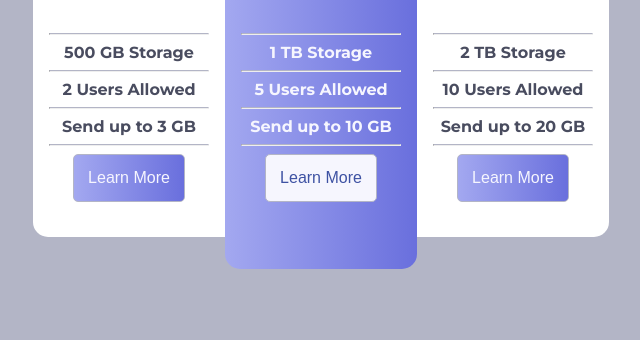
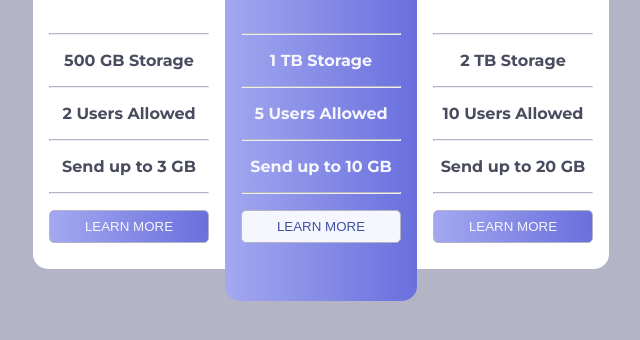
Before and after one commit to austrelios/frontendmentor, a plain HTML site: page index.html in a window 1280 px wide. Shown: the part 330-670 px from the top of the page, without its empty margins (39-679 px from the left). Drawn offline with Linux system fonts and the light colour scheme.

Commit message:
Add files via upload

```diff
--- a/index.html
+++ b/index.html
@@ -12,7 +12,7 @@
   <link rel="preconnect" href="https://fonts.gstatic.com" crossorigin>
   <link href="https://fonts.googleapis.com/css2?family=Montserrat:wght@700&display=swap" rel="stylesheet">
 
-  <link rel="stylesheet" href="style.css">
+  <link rel="stylesheet" href="./style.css">
 
   <title>Frontend Mentor | [Challenge Name Here]</title>
 </head>
--- a/style.css
+++ b/style.css
@@ -38,6 +38,8 @@ body {
 
 hr {
    border-top: 1px solid var(--light_grayish_blue);
+   margin-top: 1rem;
+   margin-bottom: 1rem;
 }
 
 .main_container {
@@ -63,7 +65,6 @@ hr {
 
 .plans_container {
    display: flex;
-   /* align-items: center; */
    margin-top: 2rem;
    padding-left: 2rem;
    padding-right: 2rem;
@@ -79,7 +80,7 @@ hr {
   background-color: var(--white);
   color: var(--dark_grayish_blue);
   margin-top: 1rem;
-  height: 20rem;
+  height: 22rem;
 }
 
 .basic_plan {
@@ -95,7 +96,7 @@ hr {
    border-radius: 15px;
    background-image: linear-gradient(90deg, hsl(236, 72%, 79%), hsl(237, 63%, 64%));
    color: var(--very_light_grayish_blue);
-   height: 22rem
+   height: 24rem
 }
 
 
@@ -111,6 +112,10 @@ hr {
       padding: 14px 14px;
       font-size: 16px;
       cursor: pointer;
+      width: 10rem;
+      padding: .5rem;
+      text-transform: uppercase;
+      font-size: smaller;
 }
 
 .basic_plan .learn_more_button, .master_plan .learn_more_button {
```
